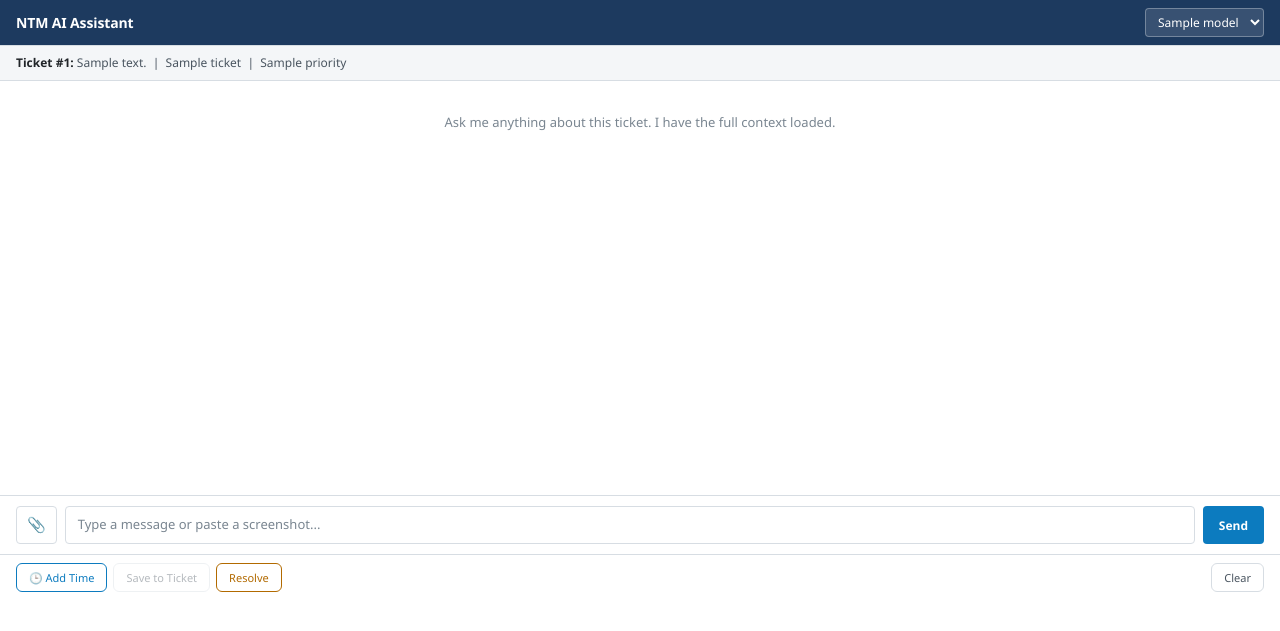
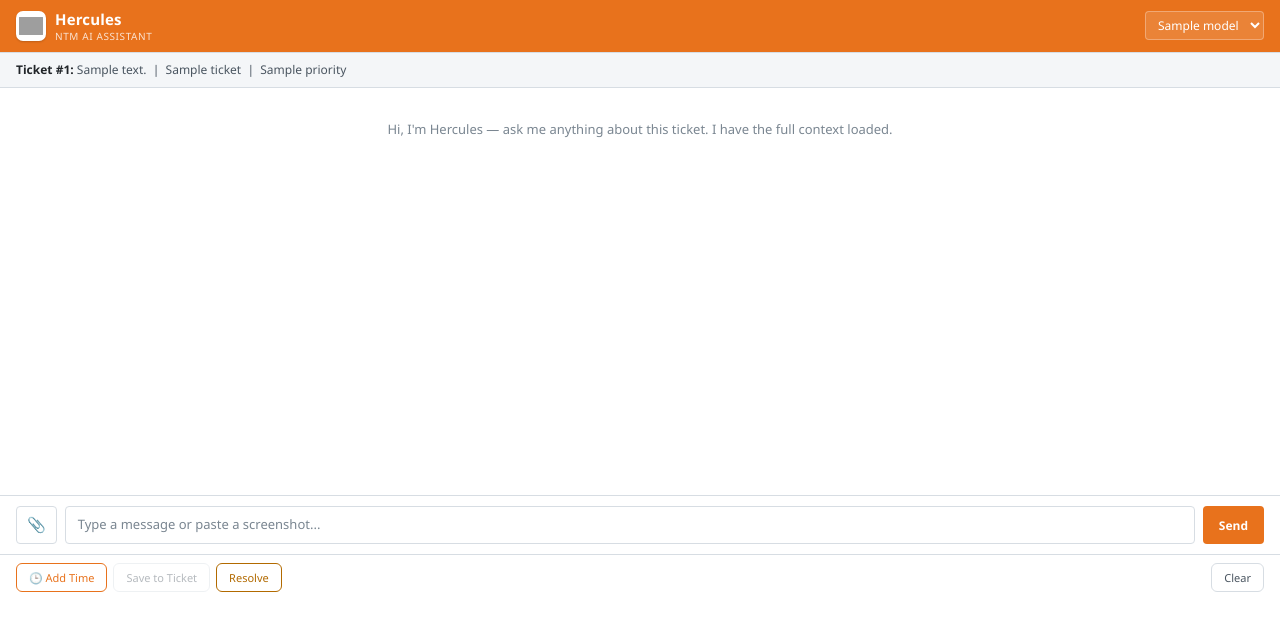
Before and after one commit to NationalTechnologyManagement/CW_AIChat_POD, a Python web app: template templates/pod.html in a window 1280 px wide. Shown: the top 631 px of the page. Run offline with Jinja, Linux system fonts and the light colour scheme; the template is opened without the code that fills it: most values are stand-ins (such as "Sample title", 1, 10 or a date in 2020); grey boxes are pictures that could not be loaded.

Commit message:
Rebrand to Hercules: NTM logo, orange theme, chat bubbles
- Name the agent "Hercules" (header, title, welcome, system prompt,
  OpenRouter X-Title); NTM shield logo in the header on a white chip.
- Switch theme to NTM orange (#E8721C): header, accents, buttons, links.
- Messages are now rounded chat bubbles (orange for the tech, light for
  Hercules) with overflow-wrap/word-break and contained code blocks so
  long text, URLs, and snippets stay inside the bubble.

Co-Authored-By: Claude Opus 4.8 (1M context) <noreply@anthropic.com>

```diff
--- a/main.py
+++ b/main.py
@@ -296,7 +296,7 @@ def build_system_prompt(ticket: dict, notes: list[dict], duplicates: list[dict]
                 duplicates_text += "  (No notes on this ticket)\n"
         duplicates_text += "[END UNTRUSTED RELATED TICKET DATA]\n"
 
-    return f"""You are an AI troubleshooting assistant embedded in ConnectWise Manage, helping MSP technicians at National Technology Management (NTM) diagnose and resolve IT support issues.
+    return f"""You are Hercules, an AI troubleshooting assistant embedded in ConnectWise Manage, helping MSP technicians at National Technology Management (NTM) diagnose and resolve IT support issues. If a tech asks who you are, you are Hercules, NTM's support assistant.
 
 YOUR ROLE: Help the tech troubleshoot and resolve the issue. You are their thinking partner — analyze the ticket, review what's been tried, and recommend next steps. Everything you say should be grounded in the tech's question and the ticket data below.
 
--- a/openrouter_client.py
+++ b/openrouter_client.py
@@ -107,7 +107,7 @@ def _headers() -> dict:
         "Authorization": f"Bearer {os.getenv('OPENROUTER_API_KEY')}",
         "Content-Type": "application/json",
         "HTTP-Referer": "https://trustntm.com",
-        "X-Title": "NTM AI Assistant",
+        "X-Title": "Hercules (NTM AI Assistant)",
     }
 
 
--- a/templates/pod.html
+++ b/templates/pod.html
@@ -3,26 +3,25 @@
 <head>
     <meta charset="UTF-8">
     <meta name="viewport" content="width=device-width, initial-scale=1.0">
-    <title>NTM AI Assistant</title>
+    <title>Hercules — NTM</title>
     <style>
         * { margin: 0; padding: 0; box-sizing: border-box; }
 
-        /* ConnectWise PSA-inspired palette: navy chrome, CW blue accents,
-           light gray workspace. Tweak here to match your instance's theme. */
+        /* NTM brand palette: orange accent (#E8721C) on a clean light workspace. */
         :root {
             --bg-primary: #ffffff;
             --bg-secondary: #f4f6f8;
             --bg-input: #ffffff;
-            --bg-message-user: #ddeaf6;
+            --bg-message-user: #E8721C;
             --bg-message-ai: #f4f6f8;
-            --bg-header: #1d3a5f;
+            --bg-header: #E8721C;
             --header-text: #ffffff;
             --bg-context: #f4f6f8;
             --text-primary: #212529;
             --text-secondary: #4a5560;
             --text-muted: #7a8691;
-            --accent: #0c7bbf;
-            --accent-hover: #0a679f;
+            --accent: #E8721C;
+            --accent-hover: #cf6014;
             --success: #2e7d32;
             --error: #c62828;
             --warning: #b26a00;
@@ -61,11 +60,38 @@
             flex-shrink: 0;
         }
 
+        .header-brand {
+            display: flex;
+            align-items: center;
+            gap: 9px;
+            min-width: 0;
+        }
+
+        .header-logo {
+            height: 30px;
+            width: 30px;
+            padding: 3px;
+            background: #fff;
+            border-radius: 7px;
+            box-shadow: 0 1px 2px rgba(0,0,0,0.18);
+            object-fit: contain;
+            flex-shrink: 0;
+        }
+
         .header-title {
-            font-weight: 600;
-            font-size: 14px;
+            font-weight: 700;
+            font-size: 15px;
             color: var(--header-text);
-            letter-spacing: -0.01em;
+            letter-spacing: 0.01em;
+        }
+
+        .header-subtitle {
+            font-size: 10px;
+            font-weight: 500;
+            color: rgba(255,255,255,0.8);
+            text-transform: uppercase;
+            letter-spacing: 0.06em;
+            margin-top: -2px;
         }
 
         .header-controls {
@@ -736,7 +781,10 @@
 <body>
     {% if error %}
     <div class="header">
-        <span class="header-title">NTM AI Assistant</span>
+        <div class="header-brand">
+            <img class="header-logo" src="https://seahorse-space.nyc3.cdn.digitaloceanspaces.com/website/ntm_shield_small.svg" alt="NTM">
+            <span class="header-title">Hercules</span>
+        </div>
     </div>
     <div class="error-banner">{{ error }}</div>
     <div class="chat-area">
@@ -744,7 +792,13 @@
     </div>
     {% else %}
     <div class="header">
-        <span class="header-title">NTM AI Assistant</span>
+        <div class="header-brand">
+            <img class="header-logo" src="https://seahorse-space.nyc3.cdn.digitaloceanspaces.com/website/ntm_shield_small.svg" alt="NTM">
+            <div style="display:flex; flex-direction:column; min-width:0;">
+                <span class="header-title">Hercules</span>
+                <span class="header-subtitle">NTM AI Assistant</span>
+            </div>
+        </div>
         <div class="header-controls">
             <select class="model-select" id="modelSelect">
                 {% for m in models %}
@@ -777,7 +831,7 @@
 
     <div class="chat-area" id="chatArea">
         <div class="welcome-message">
-            Ask me anything about this ticket. I have the full context loaded.
+            Hi, I'm Hercules — ask me anything about this ticket. I have the full context loaded.
         </div>
     </div>
 
@@ -1829,7 +1883,7 @@
             saveBtn.disabled = true;
             resolveBtn.disabled = true;
             saveBtn.textContent = 'Save to Ticket';
-            chatArea.innerHTML = '<div class="welcome-message">Ask me anything about this ticket. I have the full context loaded.</div>';
+            chatArea.innerHTML = '<div class="welcome-message">Hi, I\'m Hercules — ask me anything about this ticket. I have the full context loaded.</div>';
         }
 
         // --- Event Listeners ---
```
Also changed, not shown: other parts of templates/pod.html (+26 -7 lines).
